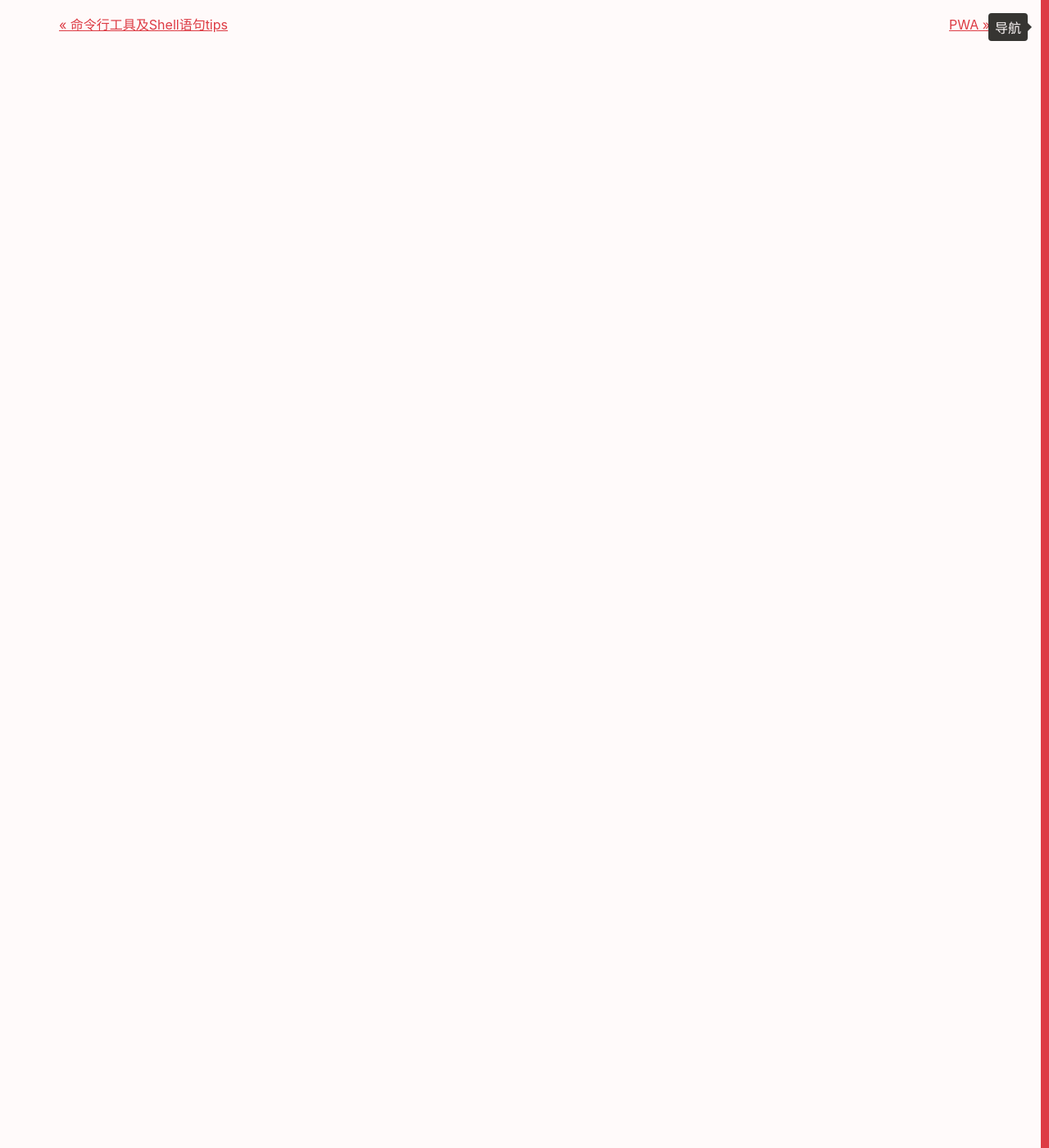
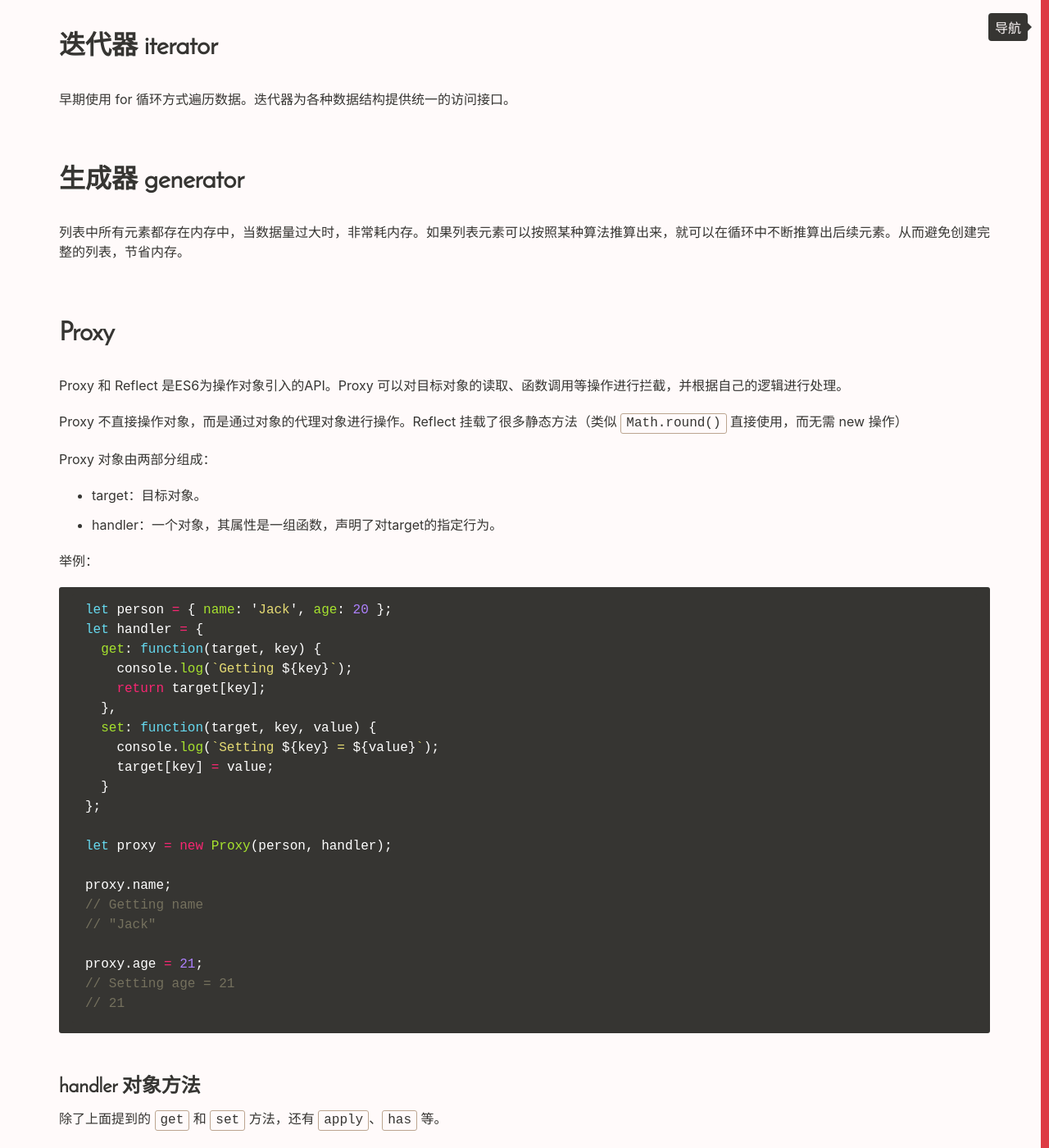
Before and after one commit to Vivi-wu/dive-into-web, a Jekyll site: the page built from _posts/2020-04-27-ES-next.markdown, in a window 1280 px wide and 1400 px high, scrolled down 1153 px. Shown: the whole window at 82% size. Built offline with Jekyll 4.4.1, drawn with Linux system fonts in a browser that asks for light colours; some of the changed text lies outside the part shown.

Commit message:
add proxy相关博文

````diff
--- a/_posts/2020-04-27-ES-next.markdown
+++ b/_posts/2020-04-27-ES-next.markdown
@@ -36,3 +36,85 @@ const parts = ['shoulders', 'knees'];
 const lyrics = ['head', ...parts, 'and', 'toes'];
 //  ["head", "shoulders", "knees", "and", "toes"]
 ```
+
+## 迭代器 iterator
+
+早期使用 for 循环方式遍历数据。迭代器为各种数据结构提供统一的访问接口。
+
+## 生成器 generator
+
+列表中所有元素都存在内存中，当数据量过大时，非常耗内存。如果列表元素可以按照某种算法推算出来，就可以在循环中不断推算出后续元素。从而避免创建完整的列表，节省内存。
+
+## Proxy
+
+Proxy 和 Reflect 是ES6为操作对象引入的API。Proxy 可以对目标对象的读取、函数调用等操作进行拦截，并根据自己的逻辑进行处理。
+
+Proxy 不直接操作对象，而是通过对象的代理对象进行操作。Reflect 挂载了很多静态方法（类似 `Math.round()` 直接使用，而无需 new 操作）
+
+Proxy 对象由两部分组成：
++ target：目标对象。
++ handler：一个对象，其属性是一组函数，声明了对target的指定行为。
+
+举例：
+
+```js
+let person = { name: 'Jack', age: 20 };
+let handler = {
+  get: function(target, key) {
+    console.log(`Getting ${key}`);
+    return target[key];
+  },
+  set: function(target, key, value) {
+    console.log(`Setting ${key} = ${value}`);
+    target[key] = value;
+  }
+};
+
+let proxy = new Proxy(person, handler);
+
+proxy.name;
+// Getting name
+// "Jack"
+
+proxy.age = 21;
+// Setting age = 21
+// 21
+```
+
+### handler 对象方法
+
+除了上面提到的 `get` 和 `set` 方法，还有 `apply`、`has` 等。
+
+其中 `apply(target, cxt, args)` 方法用于拦截函数的调用，并返回函数执行结果。
+
+```js
+function sub(a, b) {
+  return a - b;
+}
+let handler = {
+  apply: function(target, cxt, args) {
+    console.log('handler.apply called');
+    return Reflect.apply(...arguments); // 等同于 Function.prototype.apply.call(target, cxt, args)
+  }
+};
+let proxy = new Proxy(sub, handler);
+proxy(10, 3);
+// handler.apply called
+// 7
+```
+
+`has(target, key)` 方法用于拦截 `in` 操作符，判断target对象是否存在属性key。此方法不能判断属性是对象自身的，还是继承的。
+
+```js
+let handler = {
+  has: function(target, key) {
+    console.log('handler.has called');
+    return key in target;
+  }
+};
+let exam = { name: 'John' };
+let proxy = new Proxy(exam, handler);
+'name' in proxy;
+// handler.has called
+// true
+```
````
Also changed, not shown: _posts/2016-02-29-ECMAScript-6.markdown (+0 -8 lines).
